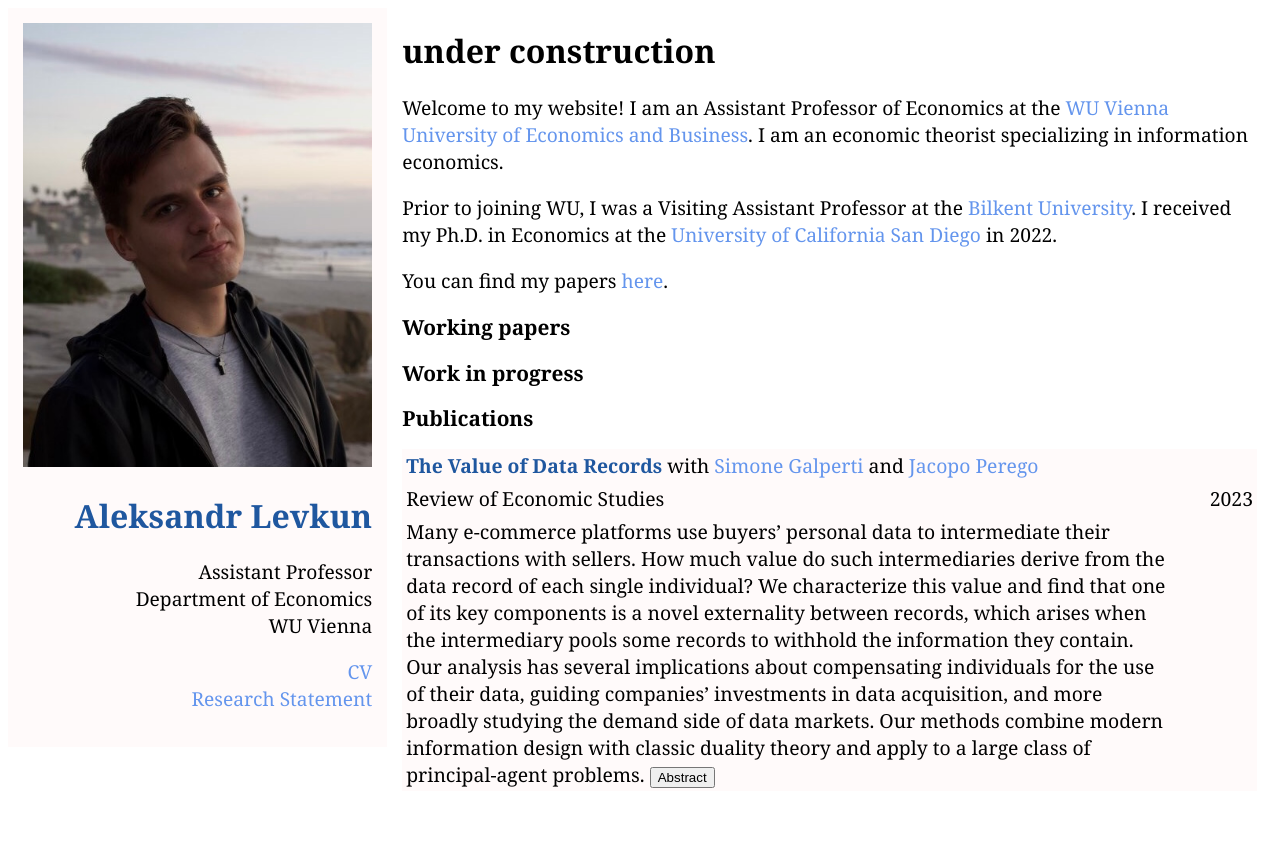
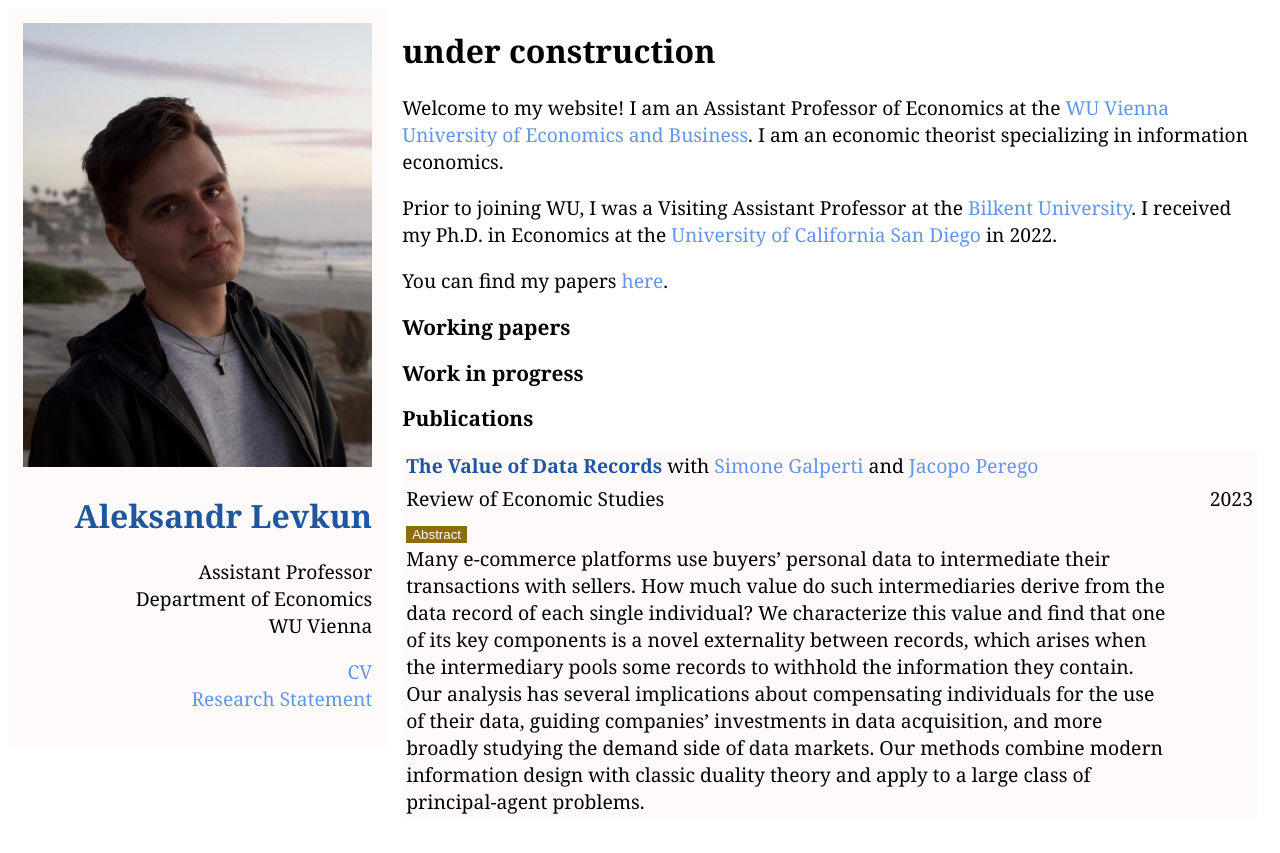
Before and after one commit to alevkun/alevkun.github.io, a Jekyll site: the page built from index.html, in a window 1280 px wide. Shown: the top 853 px of the page. Built offline with Jekyll 4.4.1, drawn with Linux system fonts in a browser that asks for light colours.

Commit message:
Update index.html

```diff
--- a/index.html
+++ b/index.html
@@ -38,14 +38,14 @@
 		<td align="right"> 2023 </td>
 	</tr>
 	<tr>
-		<td><span id="more">Many e-commerce platforms use buyers’ personal data to intermediate their transactions with sellers.
+		<td>
+		<button class="button button1" onclick="displayAbstract()">Abstract</button> <div id="paragraph"> Many e-commerce platforms use buyers’ personal data to intermediate their transactions with sellers.
 			How much value do such intermediaries derive from the data record of each single individual?
 			We characterize this value and find that one of its key components is a novel externality between records,
 			which arises when the intermediary pools some records to withhold the information they contain.
 			Our analysis has several implications about compensating individuals for the use of their data,
 			guiding companies’ investments in data acquisition, and more broadly studying the demand side of data markets.
-			Our methods combine modern information design with classic duality theory and apply to a large class of principal-agent problems.</span>
-		<button onclick="myFunction()" id="myBtn">Abstract</button>
+			Our methods combine modern information design with classic duality theory and apply to a large class of principal-agent problems. </div>
 		</td>
 		<td></td>
 	</tr>
```
